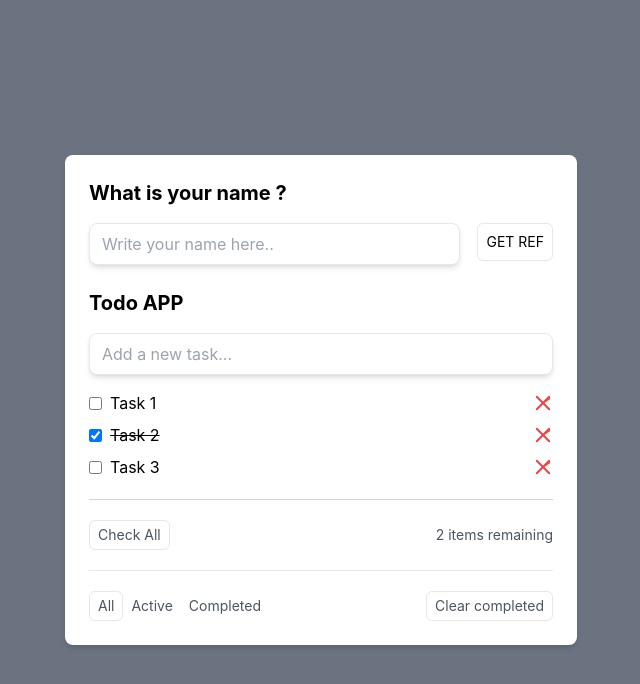
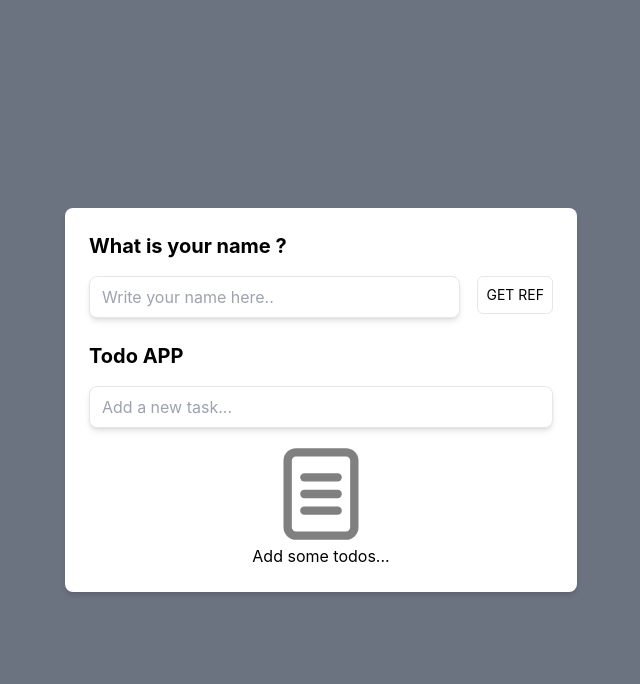
Before and after one commit to oshit-sd/react, a React (Create React App) app: page / in a window 1280 px wide. Shown: the top 684 px of the page, without its empty margins (319-959 px from the left). Built offline with nearby package versions, Linux system fonts and the light colour scheme.

Commit message:
Use Custom hooks with local storage

```diff
--- a/src/components/App.jsx
+++ b/src/components/App.jsx
@@ -3,28 +3,31 @@ import './../assets/css/style.css';
 import NoTodos from './NoTodos';
 import TodoForm from './TodoForm';
 import TodoList from './TodoList';
+import useLocalStorage from '../hooks/useLocalStorage';
 
 function App() {
-  const [todos, setTodos] = useState([
-    {
-      id: 1,
-      title: 'Task 1',
-      isComplete: false,
-      isEditing: false,
-    },
-    {
-      id: 2,
-      title: 'Task 2',
-      isComplete: true,
-      isEditing: false,
-    },
-    {
-      id: 3,
-      title: 'Task 3',
-      isComplete: false,
-      isEditing: false,
-    },
-  ]);
+  const [todos, setTodos] = useLocalStorage('todos', []);
+
+  // const [todos, setTodos] =  useState([
+  //   {
+  //     id: 1,
+  //     title: 'Task 1',
+  //     isComplete: false,
+  //     isEditing: false,
+  //   },
+  //   {
+  //     id: 2,
+  //     title: 'Task 2',
+  //     isComplete: true,
+  //     isEditing: false,
+  //   },
+  //   {
+  //     id: 3,
+  //     title: 'Task 3',
+  //     isComplete: false,
+  //     isEditing: false,
+  //   },
+  // ]);
 
   function addTodo(todo) {
     setTodos([
@@ -105,7 +108,7 @@ function App() {
   }
 
   // user name
-  const [name, setName] = useState('');
+  const [name, setName] = useLocalStorage('name', '');
   const nameInputEl = useRef(null);
   // useEffect(() => {
   //   nameInputEl.current.focus();
@@ -119,10 +122,16 @@ function App() {
 
   useEffect(() => {
     console.log('Use Effect running');
+    // setName(JSON.parse(localStorage.getItem('name')) ?? '');
     return function cleanup() {
       console.log('Cleanup Effect');
     };
   }, []); //if use [] array its running in first time.
+
+  function handleNameInput(event) {
+    setName(event.target.value);
+    // localStorage.setItem('name', JSON.stringify(event.target.value));
+  }
 
   return (
     <div className="bg-gray-500">
@@ -132,7 +141,7 @@ function App() {
             <h1 className="text-xl font-bold mb-4">What is your name ?</h1>
             <input
               value={name}
-              onChange={event => setName(event.target.value)}
+              onChange={handleNameInput}
               type="text"
               ref={nameInputEl}
               placeholder="Write your name here.."
--- a/src/components/TodoList.jsx
+++ b/src/components/TodoList.jsx
@@ -4,6 +4,7 @@ import TodoItemsRemaining from './TodoItemsRemaining';
 import TodoCompleteAll from './TodoCompleteAll';
 import TodoClearComplete from './TodoClearComplete';
 import TodosFilter from './TodosFilter';
+import useToggle from '../hooks/useToggle';
 
 TodoList.propTypes = {
   todos: PropTypes.array.isRequired,
@@ -18,11 +19,13 @@ TodoList.propTypes = {
 };
 
 function TodoList(props) {
+  const [isFeatureOneVisible, setIsFeatureOneVisible] = useToggle(true);
+  const [isFeatureTwoVisible, setIsFeatureTwoVisible] = useToggle(true);
   const [filter, setFilter] = useState('all');
 
   return (
     <>
-      <ul className="space-y-2 overflow-auto max-h-60 pb-5 border-b border-gray-300">
+      <ul className="space-y-2 overflow-auto h-40 pb-5 border-b border-gray-300">
         {props.todosFiltered(filter).map((item, index) => (
           <li key={index} className="flex items-center">
             <input
@@ -70,17 +73,37 @@ function TodoList(props) {
         ))}
       </ul>
 
+      {/* toggle */}
+      <div className="flex justify-between items-center my-5 border-b pb-5 text-gray-600">
+        <button
+          onClick={setIsFeatureOneVisible}
+          className="border py-1 px-2 rounded-md text-sm"
+        >
+          Check All Section
+        </button>
+        <button
+          onClick={setIsFeatureTwoVisible}
+          className="border py-1 px-2 rounded-md text-sm"
+        >
+          Filters Section
+        </button>
+      </div>
+
       {/* Check All Button */}
+      {isFeatureOneVisible && (
         <div className="flex justify-between items-center my-5 border-b pb-5 text-gray-600">
           <TodoCompleteAll completeAllTodos={props.completeAllTodos} />
           <TodoItemsRemaining remaining={props.remaining} />
         </div>
+      )}
 
       {/* Filters */}
+      {isFeatureTwoVisible && (
         <div className="flex justify-between mt-4  text-gray-600">
           <TodosFilter filter={filter} setFilter={setFilter} />
           <TodoClearComplete clearCompleted={props.clearCompleted} />
         </div>
+      )}
     </>
   );
 }
--- /dev/null
+++ b/src/hooks/useLocalStorage.js
@@ -0,0 +1,16 @@
+import { useEffect, useState } from 'react';
+
+function useLocalStorage(key, initialValue) {
+  const [value, setValue] = useState(() => {
+    const item = localStorage.getItem(key);
+    return item ? JSON.parse(item) : initialValue;
+  });
+
+  useEffect(() => {
+    localStorage.setItem(key, JSON.stringify(value));
+  }, [key, value]);
+
+  return [value, setValue];
+}
+
+export default useLocalStorage;
--- /dev/null
+++ b/src/hooks/useToggle.js
@@ -0,0 +1,13 @@
+import { useState } from 'react';
+
+function useToggle(initialValue) {
+  const [visible, setVisible] = useState(initialValue);
+
+  function toggle() {
+    setVisible(prevVisible => !prevVisible);
+  }
+
+  return [visible, toggle];
+}
+
+export default useToggle;
```
Lines whose indentation alone changed are shown as unchanged.
